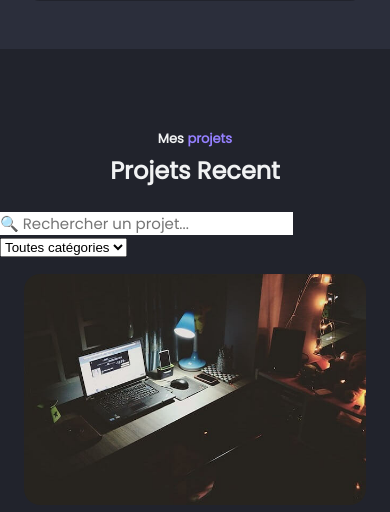
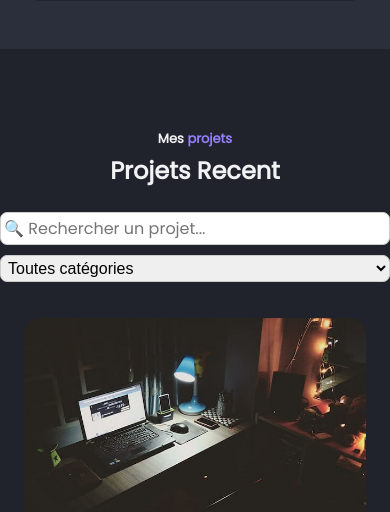
Before and after one commit to diallocode/Portfolio, a PHP site: page / in a window 390 px wide. Shown: the part 3761-4273 px from the top of the page. Run offline with PHP 8.4, Linux system fonts and the light colour scheme; some libraries are stand-ins or nearby versions.

Commit message:
ajout du css pour le formulaire

```diff
--- a/assets/css/projets.css
+++ b/assets/css/projets.css
@@ -72,3 +72,36 @@
 .projects__card:hover .projects__modal{
     bottom: 0;
 }
+
+
+.search__form {
+    display: flex;
+    gap: 10px;
+    margin-bottom: 20px;
+    justify-content: center;
+}
+
+.search__input, .search__select {
+    padding: 3px;
+    border: 1px solid #ccc;
+    border-radius: 7px;
+    font-size: 16px;
+}
+
+.search__input {
+    width: 250px;
+}
+
+.search__select {
+    width: 180px;
+}
+
+@media (max-width: 768px) {
+    .search__form {
+        flex-direction: column;
+        align-items: center;
+    }
+    .search__input, .search__select {
+        width: 100%;
+    }
+}
```
